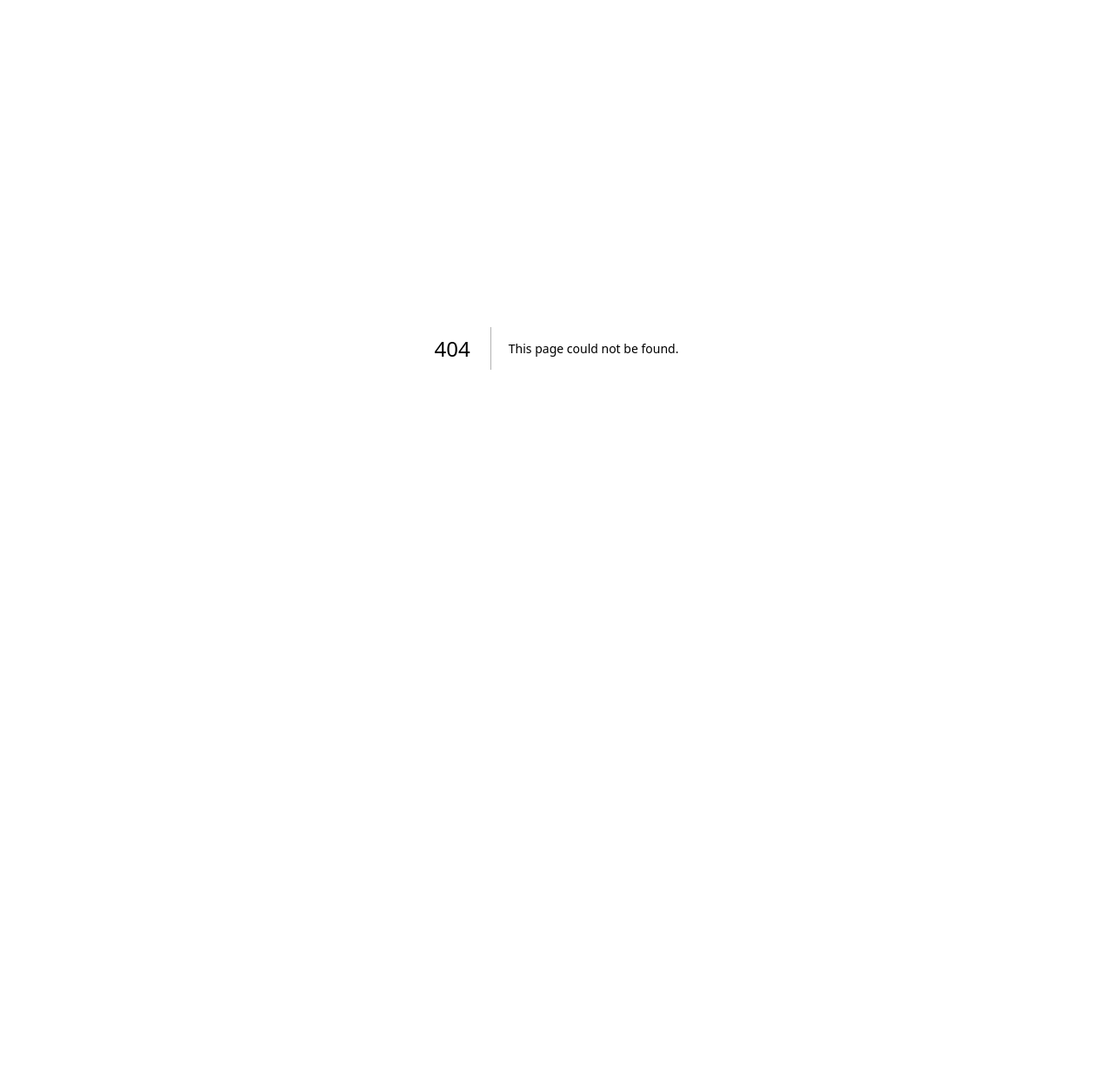
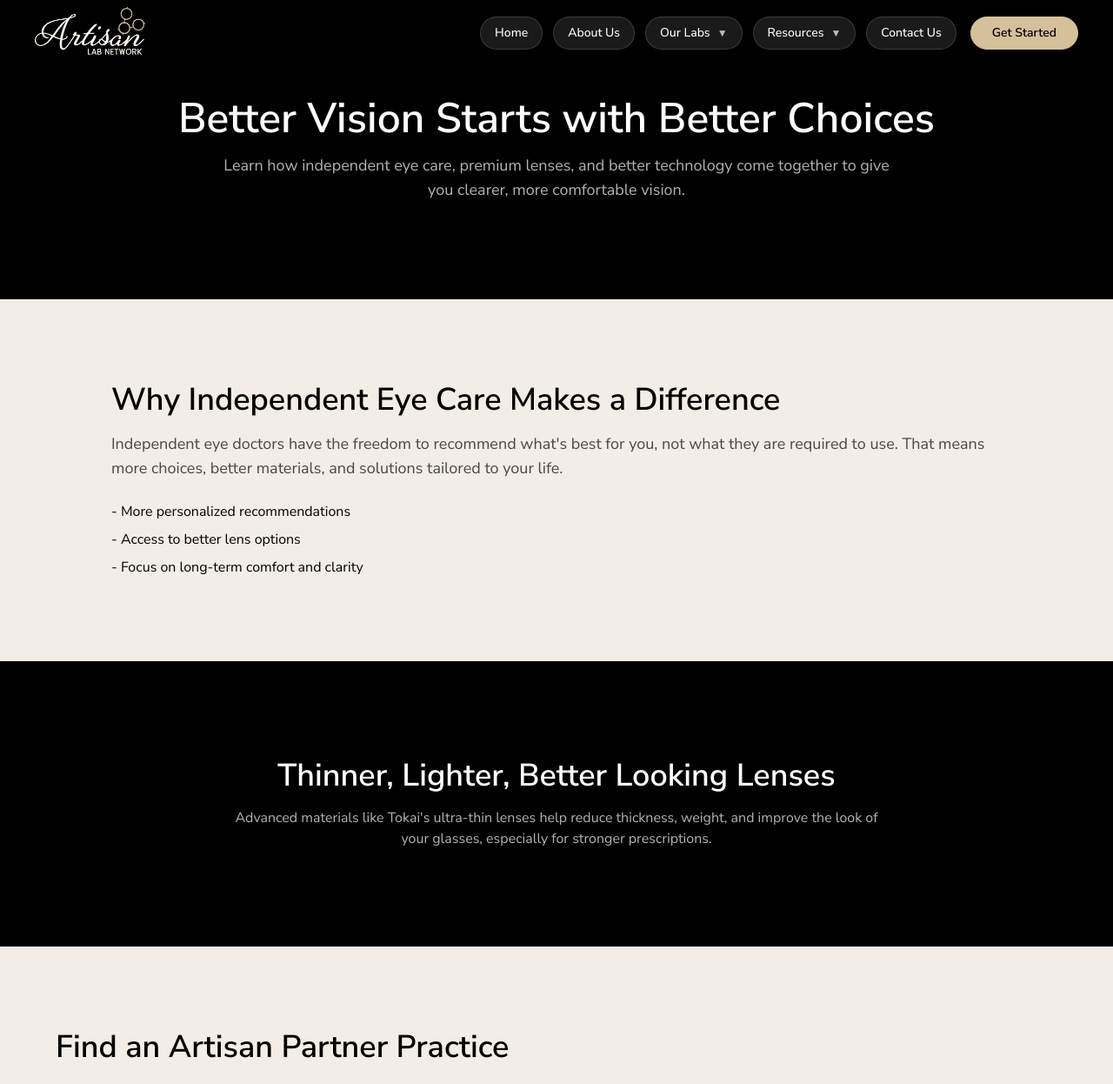
Before and after one commit to jimdayok/artisan-site, a Next.js app: page /patient-resources in a window 1280 px wide. Before the commit this address had no page. Shown: the top 1246 px of the page at 87% size. Before the commit the page ends 800 px from the top, so only its background shows below. Built offline with nearby package versions, Linux system fonts and the light colour scheme.

Commit message:
Add patient resources page

```diff
--- /dev/null
+++ b/app/patient-resources/page.tsx
@@ -0,0 +1,199 @@
+"use client";
+
+import { useState } from "react";
+import Header from "../components/Header";
+import Footer from "../components/Footer";
+
+const SIGNUP_URL = "https://form.typeform.com/to/quuPCSff";
+
+const practices = [
+  {
+    name: "Sample Eye Care",
+    address: "123 Main St, Dallas, TX 75001",
+    phone: "214-555-1234",
+    state: "TX",
+  },
+  {
+    name: "Vision Center Example",
+    address: "456 Oak Ave, Denver, CO 80014",
+    phone: "303-555-5678",
+    state: "CO",
+  },
+];
+
+export default function PatientResources() {
+  const [search, setSearch] = useState("");
+  const [stateFilter, setStateFilter] = useState("");
+
+  const filtered = practices.filter((practice) => {
+    const matchesSearch =
+      practice.name.toLowerCase().includes(search.toLowerCase()) ||
+      practice.address.toLowerCase().includes(search.toLowerCase());
+
+    const matchesState = stateFilter === "" || practice.state === stateFilter;
+
+    return matchesSearch && matchesState;
+  });
+
+  return (
+    <main className="min-h-screen bg-black text-white">
+      <Header />
+
+      {/* Hero */}
+      <section className="px-6 py-28 text-center">
+        <h1 className="text-5xl font-semibold">
+          Better Vision Starts with Better Choices
+        </h1>
+        <p className="mx-auto mt-4 max-w-3xl text-lg text-white/70">
+          Learn how independent eye care, premium lenses, and better technology
+          come together to give you clearer, more comfortable vision.
+        </p>
+      </section>
+
+      {/* Independent Doctor */}
+      <section className="bg-[#f2eee7] px-6 py-24 text-black">
+        <div className="mx-auto max-w-5xl">
+          <h2 className="text-4xl font-semibold">
+            Why Independent Eye Care Makes a Difference
+          </h2>
+          <p className="mt-4 text-lg text-black/70">
+            Independent eye doctors have the freedom to recommend what&apos;s best
+            for you, not what they are required to use. That means more choices,
+            better materials, and solutions tailored to your life.
+          </p>
+
+          <ul className="mt-6 space-y-2">
+            <li>- More personalized recommendations</li>
+            <li>- Access to better lens options</li>
+            <li>- Focus on long-term comfort and clarity</li>
+          </ul>
+        </div>
+      </section>
+
+      {/* Tokai Feature */}
+      <section className="px-6 py-28 text-center">
+        <h2 className="text-4xl font-semibold">
+          Thinner, Lighter, Better Looking Lenses
+        </h2>
+        <p className="mx-auto mt-4 max-w-3xl text-white/70">
+          Advanced materials like Tokai&apos;s ultra-thin lenses help reduce thickness,
+          weight, and improve the look of your glasses, especially for stronger
+          prescriptions.
+        </p>
+      </section>
+
+      {/* Locator */}
+      <section className="bg-[#f2eee7] px-6 py-24 text-black">
+        <div className="mx-auto max-w-6xl">
+          <h2 className="text-4xl font-semibold">Find an Artisan Partner Practice</h2>
+
+          <div className="mt-6 flex flex-wrap gap-4">
+            <input
+              placeholder="Search by city, ZIP, or name"
+              className="w-full rounded-lg border px-4 py-3 md:w-1/2"
+              onChange={(e) => setSearch(e.target.value)}
+            />
+
+            <select
+              className="rounded-lg border px-4 py-3"
+              onChange={(e) => setStateFilter(e.target.value)}
+            >
+              <option value="">All States</option>
+              <option value="TX">Texas</option>
+              <option value="CO">Colorado</option>
+            </select>
+          </div>
+
+          <div className="mt-8 grid gap-4">
+            {filtered.map((practice) => (
+              <div key={practice.name} className="rounded-xl border bg-white p-6">
+                <div className="font-semibold">{practice.name}</div>
+                <div className="text-sm">{practice.address}</div>
+                <a href={`tel:${practice.phone}`} className="text-blue-600">
+                  {practice.phone}
+                </a>
+              </div>
+            ))}
+          </div>
+
+          {filtered.length === 0 && (
+            <div className="mt-10 text-center">
+              <p>Can&apos;t find a nearby practice?</p>
+              <button className="mt-4 rounded-full bg-black px-6 py-3 text-white">
+                Help Me Find a Provider
+              </button>
+            </div>
+          )}
+        </div>
+      </section>
+
+      {/* Education */}
+      <section className="px-6 py-28">
+        <div className="mx-auto max-w-5xl">
+          <h2 className="text-4xl font-semibold">Understanding Your Lenses</h2>
+
+          <div className="mt-8 grid gap-6 md:grid-cols-2">
+            <div className="rounded-xl border p-6">
+              <h3 className="font-semibold">What is a Progressive Lens?</h3>
+              <p className="mt-2 text-white/70">
+                Progressive lenses provide vision correction for multiple distances
+                without visible lines. (All About Vision)
+              </p>
+            </div>
+
+            <div className="rounded-xl border p-6">
+              <h3 className="font-semibold">What is Anti-Reflective Coating?</h3>
+              <p className="mt-2 text-white/70">
+                AR coatings reduce glare and improve clarity by allowing more light
+                to pass through lenses. (All About Vision)
+              </p>
+            </div>
+
+            <div className="rounded-xl border p-6">
+              <h3 className="font-semibold">Why Do Lens Materials Matter?</h3>
+              <p className="mt-2 text-white/70">
+                High-index materials bend light more efficiently, creating thinner
+                and lighter lenses. (All About Vision)
+              </p>
+            </div>
+
+            <div className="rounded-xl border p-6">
+              <h3 className="font-semibold">What is Pupillary Distance?</h3>
+              <p className="mt-2 text-white/70">
+                PD ensures your lenses are aligned correctly for clear and
+                comfortable vision. (All About Vision)
+              </p>
+            </div>
+          </div>
+        </div>
+      </section>
+
+      {/* Trusted Resources */}
+      <section className="bg-[#f2eee7] px-6 py-24 text-center text-black">
+        <h2 className="text-3xl font-semibold">Learn More About Eye Care</h2>
+
+        <div className="mt-6 flex flex-col gap-3">
+          <a href="https://www.aoa.org" target="_blank" rel="noreferrer">
+            American Optometric Association
+          </a>
+          <a href="https://www.nei.nih.gov" target="_blank" rel="noreferrer">
+            National Eye Institute
+          </a>
+          <a href="https://www.allaboutvision.com" target="_blank" rel="noreferrer">
+            All About Vision
+          </a>
+        </div>
+      </section>
+
+      {/* Final CTA */}
+      <section className="py-28 text-center">
+        <h2 className="text-4xl font-semibold">Ready to See the Difference?</h2>
+        <button className="mt-6 rounded-full bg-[#d4c09a] px-6 py-3 text-black">
+          Find a Practice
+        </button>
+      </section>
+
+      <Footer onContactClick={() => {}} signUpHref={SIGNUP_URL} />
+    </main>
+  );
+}
```
